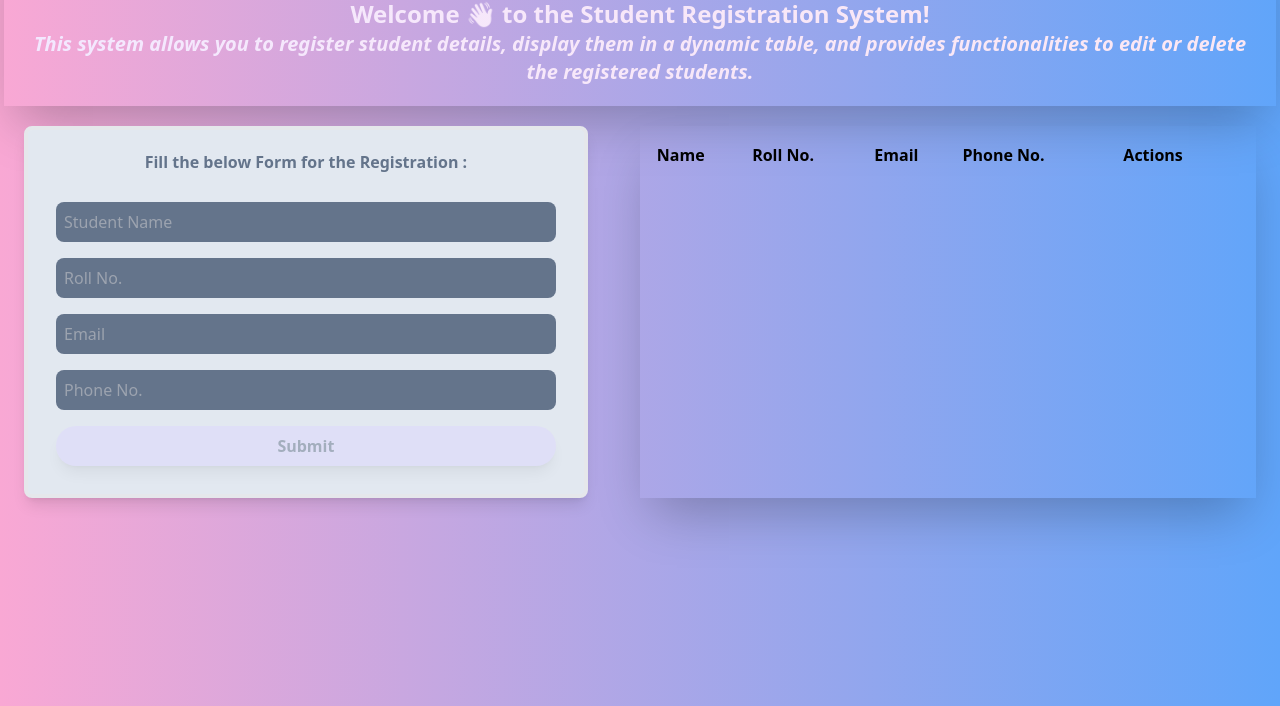
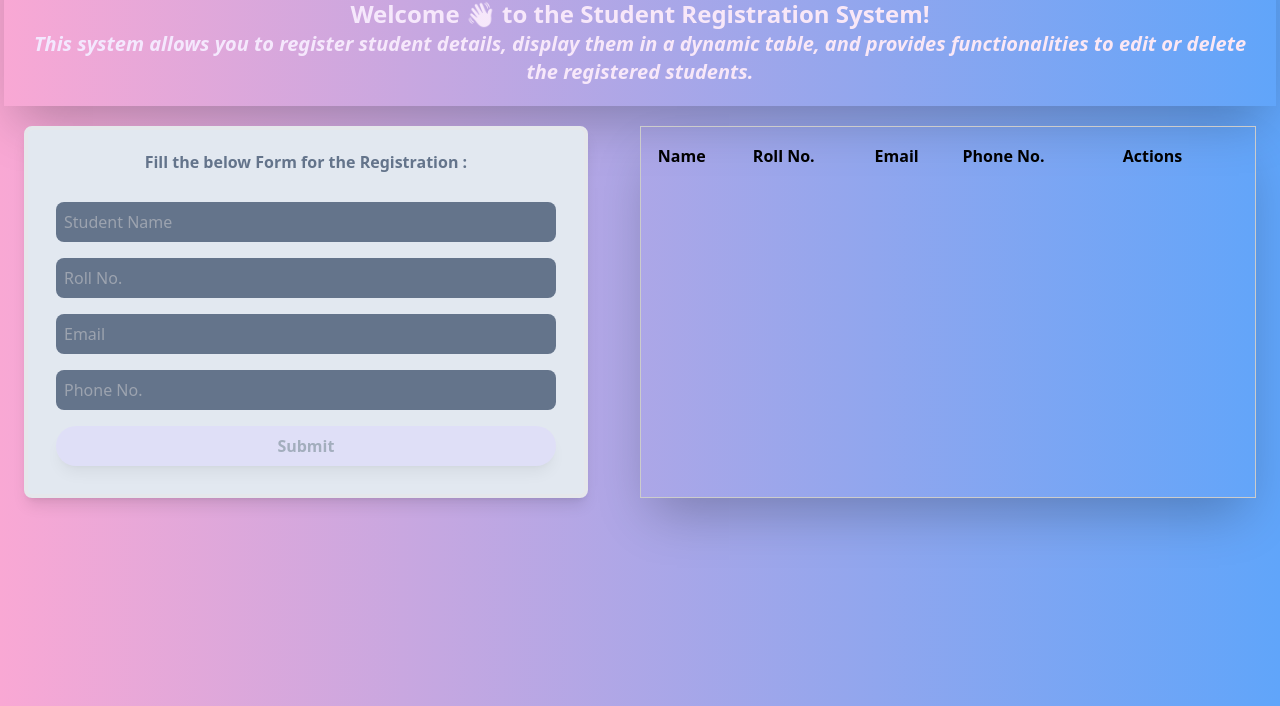
Before and after one commit to Ashmita2282/Student_Regitration_System, a plain HTML site: page index.html in a window 1280 px wide. Shown: the part 94-800 px from the top of the page. Drawn offline with nearby package versions, Linux system fonts and the light colour scheme.

Commit message:
Update table scrollbar

```diff
--- a/index.html
+++ b/index.html
@@ -10,6 +10,13 @@
     <title>Student Registration System</title>
     <link rel="icon" href="header.png">
     <script src="https://cdn.tailwindcss.com"></script>
+    <style>
+        #table-container {
+            max-height: 400px;
+            overflow-y: auto;
+            border: 1px solid #ccc;
+        }
+    </style>
 </head>
 
 <body class="bg-gradient-to-r hover:from-green-300 hover:to-blue-600 from-pink-300 to-blue-400">
```
